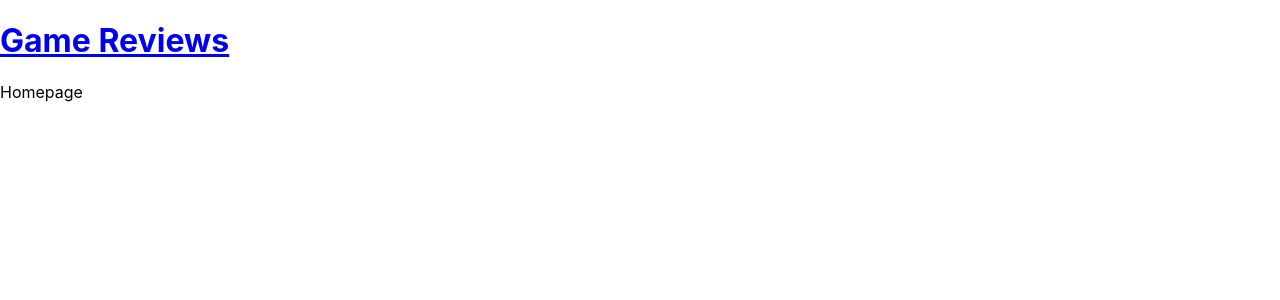
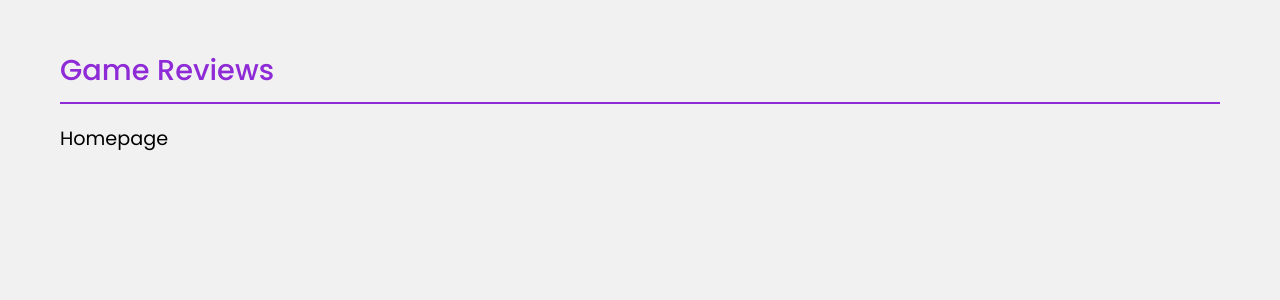
Before and after one commit to crypt096/strapi-react-graphql, a React (Create React App) app in the folder frontend/: page / in a window 1280 px wide. Shown: the top 300 px of the page. Built offline with nearby package versions, Linux system fonts and the light colour scheme.

Commit message:
Add styling.

```diff
--- a/frontend/src/index.css
+++ b/frontend/src/index.css
@@ -1,13 +1,29 @@
+@import url('https://fonts.googleapis.com/css2?family=Poppins:ital,wght@0,100;0,200;0,300;0,400;0,500;0,600;0,800;0,900;1,100;1,200;1,300;1,400;1,500;1,600;1,700;1,800;1,900&display=swap');
+
 body {
-  margin: 0;
-  font-family: -apple-system, BlinkMacSystemFont, 'Segoe UI', 'Roboto', 'Oxygen',
-    'Ubuntu', 'Cantarell', 'Fira Sans', 'Droid Sans', 'Helvetica Neue',
-    sans-serif;
-  -webkit-font-smoothing: antialiased;
-  -moz-osx-font-smoothing: grayscale;
+  margin: 0 30px;
+  font-family: "Poppins";
+  background: #f1f1f1;
 }
-
-code {
-  font-family: source-code-pro, Menlo, Monaco, Consolas, 'Courier New',
-    monospace;
+h1,h2,h3,h4 {
+  font-weight: 500;
 }
+.App {
+  font-size: 1.2em;
+  margin: 10px auto;
+  width: 100%;
+  max-width: 1200px;
+  padding: 20px;
+  box-sizing: border-box;
+}
+a {
+  text-decoration: none;
+  color: #8e2ad6;
+  border-bottom: 1px dotted;
+}
+.site-header h1 {
+  font-size: 1.5em;
+  color: #8e2ad6;
+  padding-bottom: 10px;
+  border-bottom: 2px solid;
+}
```
